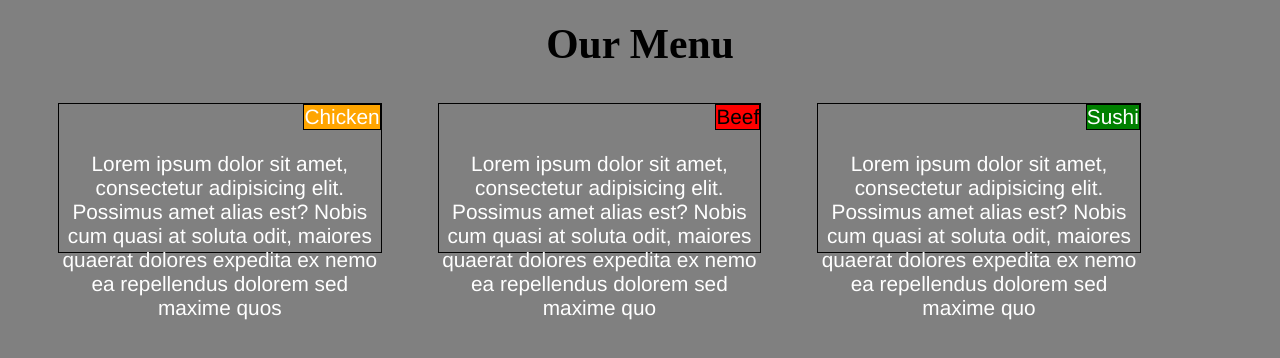
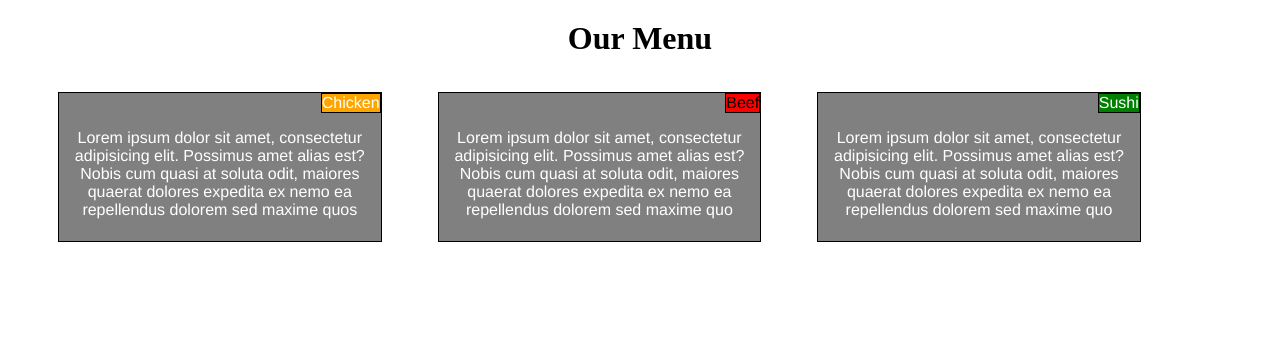
Before and after one commit to yac27/fullstack, a plain HTML site: page mod2_solution/index.html in a window 1280 px wide. Drawn offline with Linux system fonts and the light colour scheme.

Commit message:
Update css.css

```diff
--- a/mod2_solution/css.css
+++ b/mod2_solution/css.css
@@ -1,4 +1,4 @@
 body {
-  background-color: gray;
-  font-size: 130%;
+  background-color: white;
+  font-size: 100%;
 }
```
